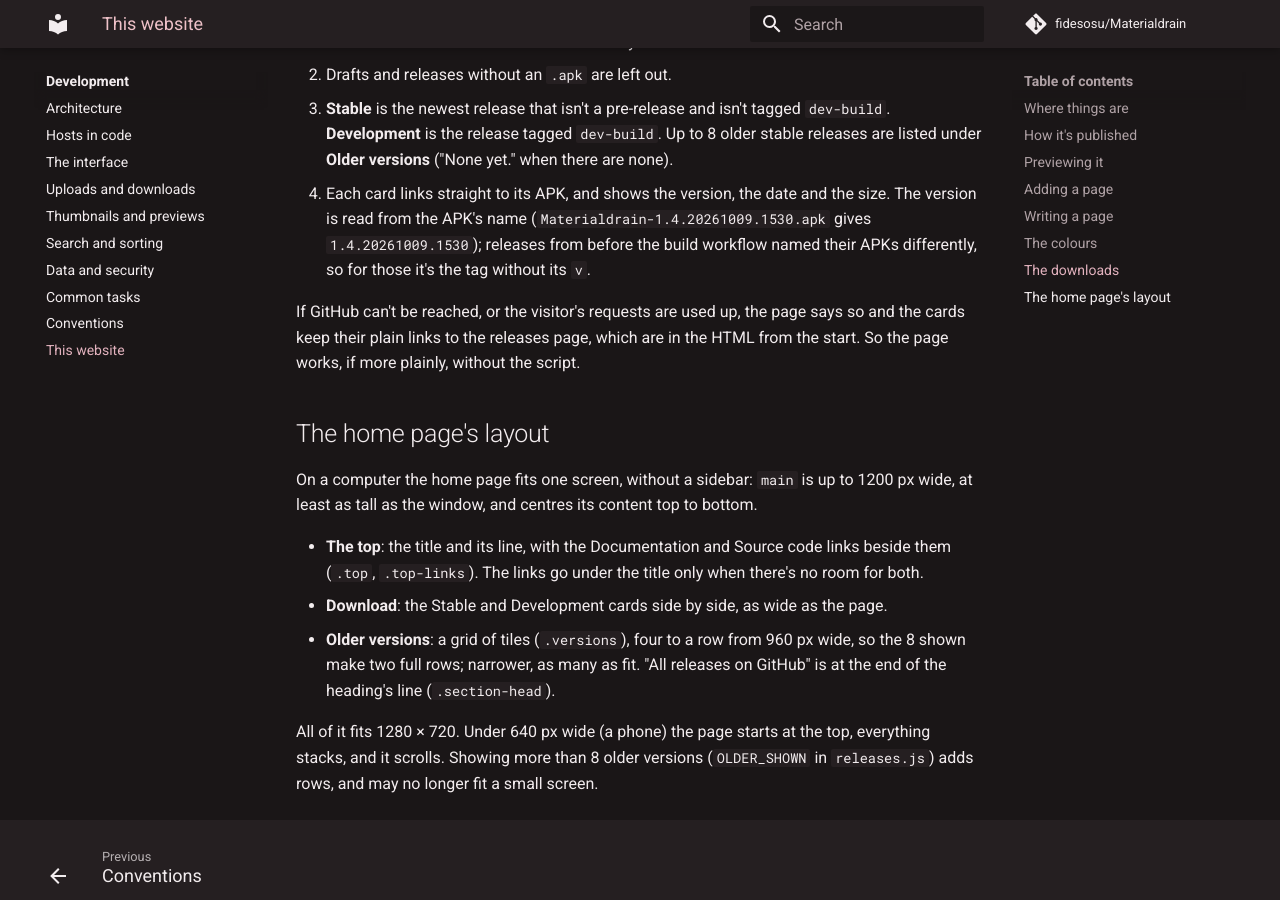
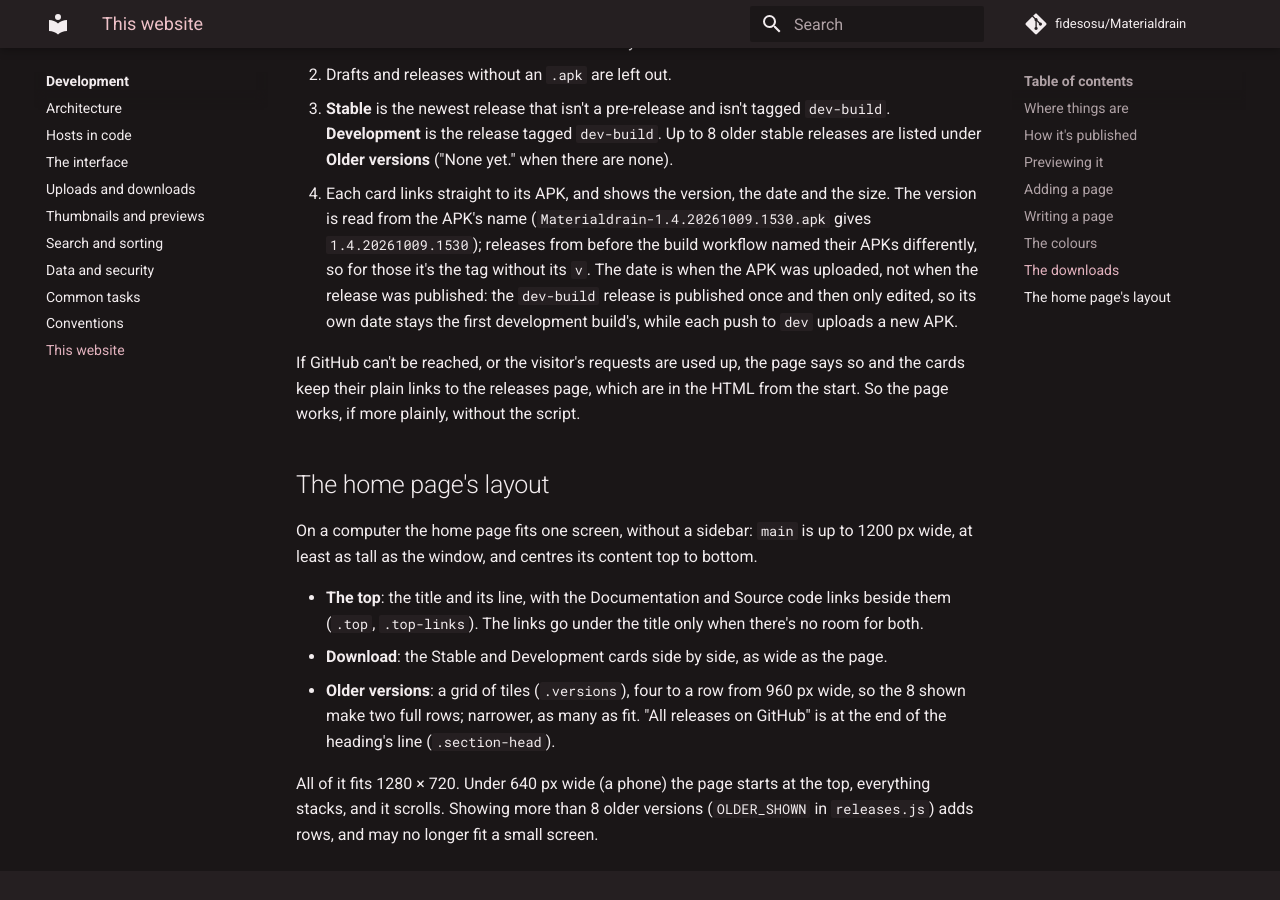
Before and after one commit to fidesosu/Materialdrain, an MkDocs documentation site: the page built from docs/development/website.md, in a window 1280 px wide and 900 px high, scrolled down 5316 px. Built offline with MkDocs 1.6.1 and Material for MkDocs 9.7.7, drawn with Linux system fonts in a browser that asks for light colours; comment, search, counter and statistics services are not loaded.

Commit message:
Date each download by its APK, so the development build shows its own day
The dev-build release is published once and then only edited by each push to dev, so its own date stayed the
first build's (9 Oct). Its APK is uploaded again every time, so the APK's date is the build's.

Co-Authored-By: Claude Opus 5.5 (1M context) <noreply@anthropic.com>

```diff
--- a/docs/development/website.md
+++ b/docs/development/website.md
@@ -219,7 +219,9 @@ only lists them, and every download comes straight from GitHub.
    there are none).
 4. Each card links straight to its APK, and shows the version, the date and the size. The version is read from the
    APK's name (`Materialdrain-1.4.20261009.1530.apk` gives `1.4.20261009.1530`); releases from before the build
-   workflow named their APKs differently, so for those it's the tag without its `v`.
+   workflow named their APKs differently, so for those it's the tag without its `v`. The date is when the APK was
+   uploaded, not when the release was published: the `dev-build` release is published once and then only edited, so
+   its own date stays the first development build's, while each push to `dev` uploads a new APK.
 
 If GitHub can't be reached, or the visitor's requests are used up, the page says so and the cards keep their plain
 links to the releases page, which are in the HTML from the start. So the page works, if more plainly, without the
```
Also changed, not shown: website/releases.js (+7 -2 lines).
